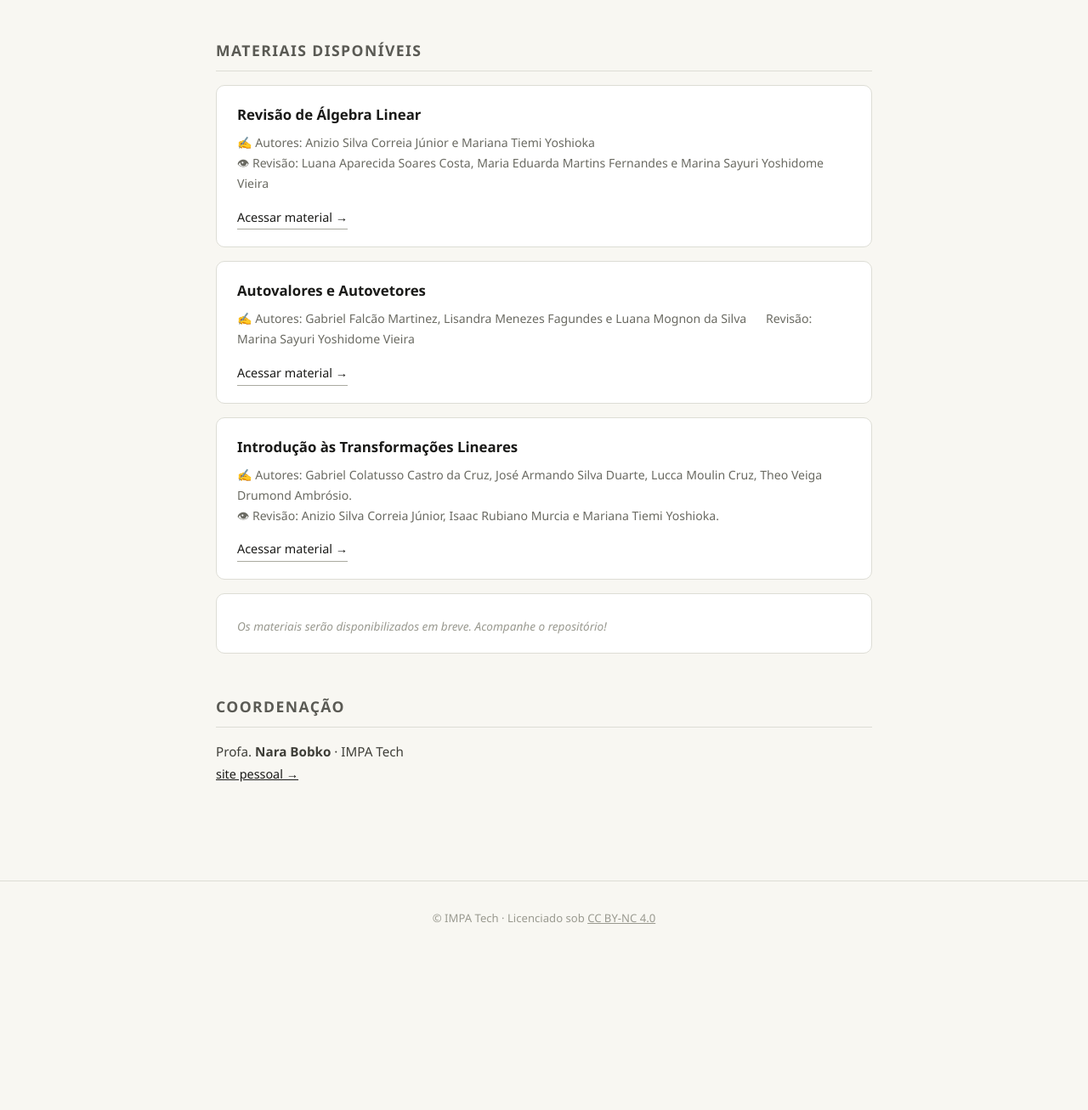
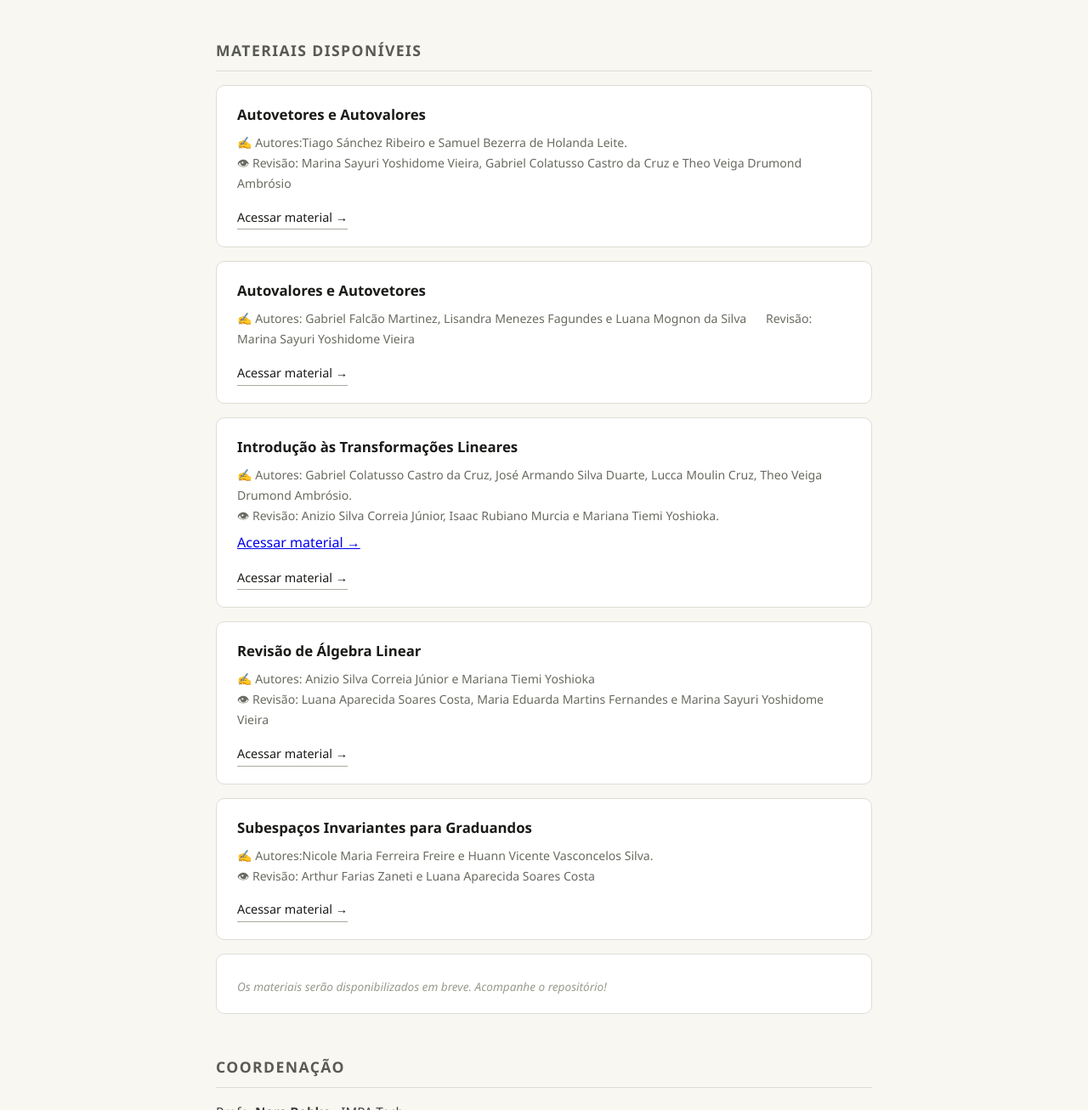
Before and after one commit to narabobko/REA_LinearAlgebra, a plain HTML site: page docs/index.html in a window 1280 px wide. Shown: the part 738-2044 px from the top of the page at 85% size. Before the commit the page ends 1861 px from the top, so only its background shows below. Drawn offline with Linux system fonts and the light colour scheme.

Commit message:
Update material titles and authors in index.html

```diff
--- a/docs/index.html
+++ b/docs/index.html
@@ -209,13 +209,13 @@
     <div class="materials-list">
 
       <div class="material-card">
-        <div class="material-title">Revisão de Álgebra Linear</div>
+        <div class="material-title">Autovetores e Autovalores</div>
           <div class="material-meta">
-          <span>✍ Autores: Anizio Silva Correia Júnior e Mariana Tiemi Yoshioka</span><br>
-          <span>👁 Revisão: Luana Aparecida Soares Costa, Maria Eduarda Martins Fernandes e Marina Sayuri Yoshidome Vieira</span>
+          <span>✍ Autores:Tiago Sánchez Ribeiro e Samuel Bezerra de Holanda Leite.</span><br>
+          <span>👁 Revisão: Marina Sayuri Yoshidome Vieira, Gabriel Colatusso Castro da Cruz e Theo Veiga Drumond Ambrósio</span>
         </div>
-        <a class="material-link" href="https://raw.githubusercontent.com/narabobko/REA_LinearAlgebra/main/docs/Revisao_AL_Correia_Yoshioka.pdf" target="_blank">Acessar material →</a>
-    </div>
+        <a class="material-link" href="https://raw.githubusercontent.com/narabobko/REA_LinearAlgebra/main/docs/introducao_autovalores.pdf" target="_blank">Acessar material →</a>
+        </div>
 
      <div class="material-card">
         <div class="material-title">Autovalores e Autovetores</div>
@@ -232,8 +232,27 @@
           <span>✍ Autores: Gabriel Colatusso Castro da Cruz, José Armando Silva Duarte, Lucca Moulin Cruz, Theo Veiga Drumond Ambrósio.</span><br>
           <span>👁 Revisão: Anizio Silva Correia Júnior, Isaac Rubiano Murcia e Mariana Tiemi Yoshioka.</span>
         </div>
-        <a class="material-link" href="https://raw.githubusercontent.com/narabobko/REA_LinearAlgebra/main/docs/introducao_transformacoes_lineares.pdf" target="_blank">Acessar material →</a>
+        <a class="infos-material" href="https://raw.githubusercontent.com/narabobko/REA_LinearAlgebra/main/docs/introducao_transformacoes_lineares.pdf" target="_blank">Acessar material →</a>
+        <a class="material-link" href="https://raw.githubusercontent.com/narabobko/REA_LinearAlgebra/main/docs/introducao_transformacoes_lineares.mp4" target="_blank">Acessar material →</a>
     </div>
+
+    <div class="material-card">
+        <div class="material-title">Revisão de Álgebra Linear</div>
+          <div class="material-meta">
+          <span>✍ Autores: Anizio Silva Correia Júnior e Mariana Tiemi Yoshioka</span><br>
+          <span>👁 Revisão: Luana Aparecida Soares Costa, Maria Eduarda Martins Fernandes e Marina Sayuri Yoshidome Vieira</span>
+        </div>
+        <a class="material-link" href="https://raw.githubusercontent.com/narabobko/REA_LinearAlgebra/main/docs/Revisao_AL_Correia_Yoshioka.pdf" target="_blank">Acessar material →</a>
+    </div>
+
+      <div class="material-card">
+        <div class="material-title">Subespaços Invariantes para Graduandos</div>
+          <div class="material-meta">
+          <span>✍ Autores:Nicole Maria Ferreira Freire e Huann Vicente Vasconcelos Silva.</span><br>
+          <span>👁 Revisão: Arthur Farias Zaneti e Luana Aparecida Soares Costa </span>
+        </div>
+        <a class="material-link" href="https://raw.githubusercontent.com/narabobko/REA_LinearAlgebra/main/docs/subespacos_invariantes.pdf" target="_blank">Acessar material →</a>
+        </div>
 
       <!-- Exemplo de card com link externo -->
       <!--
```
